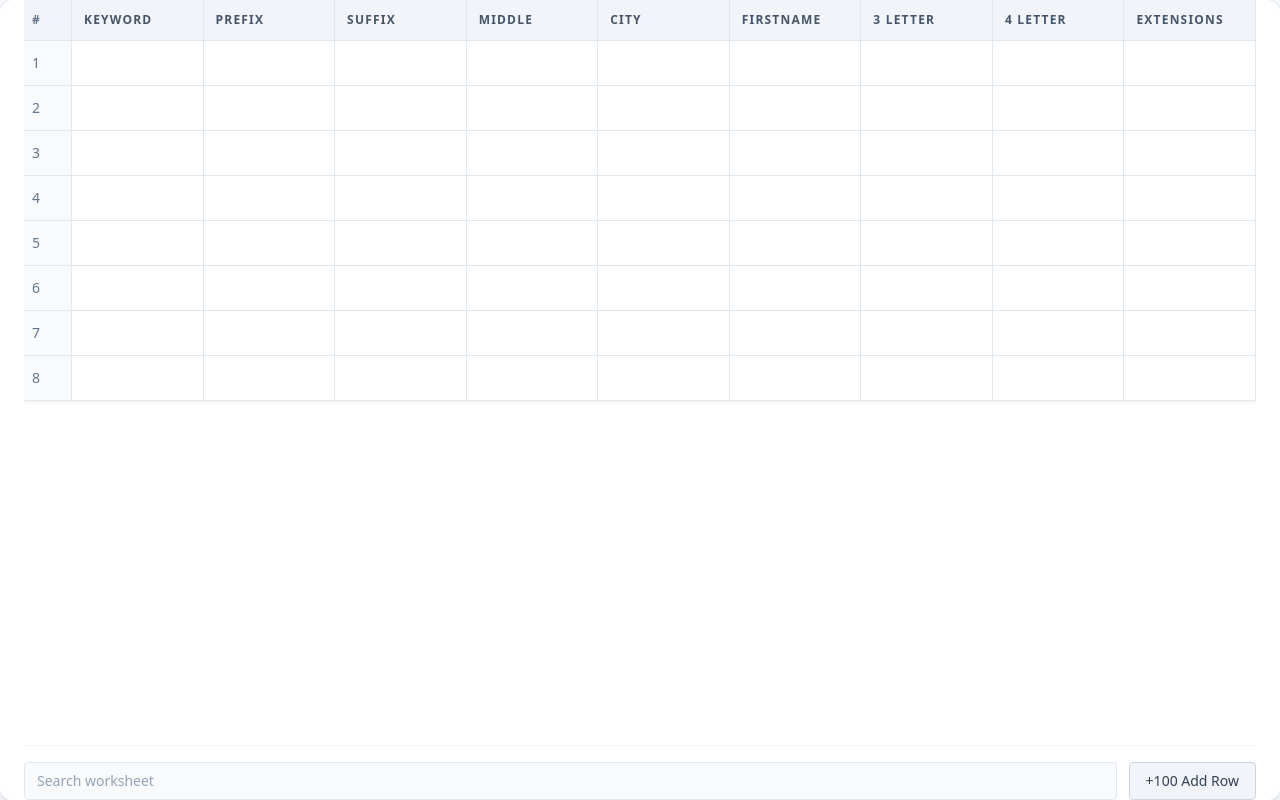
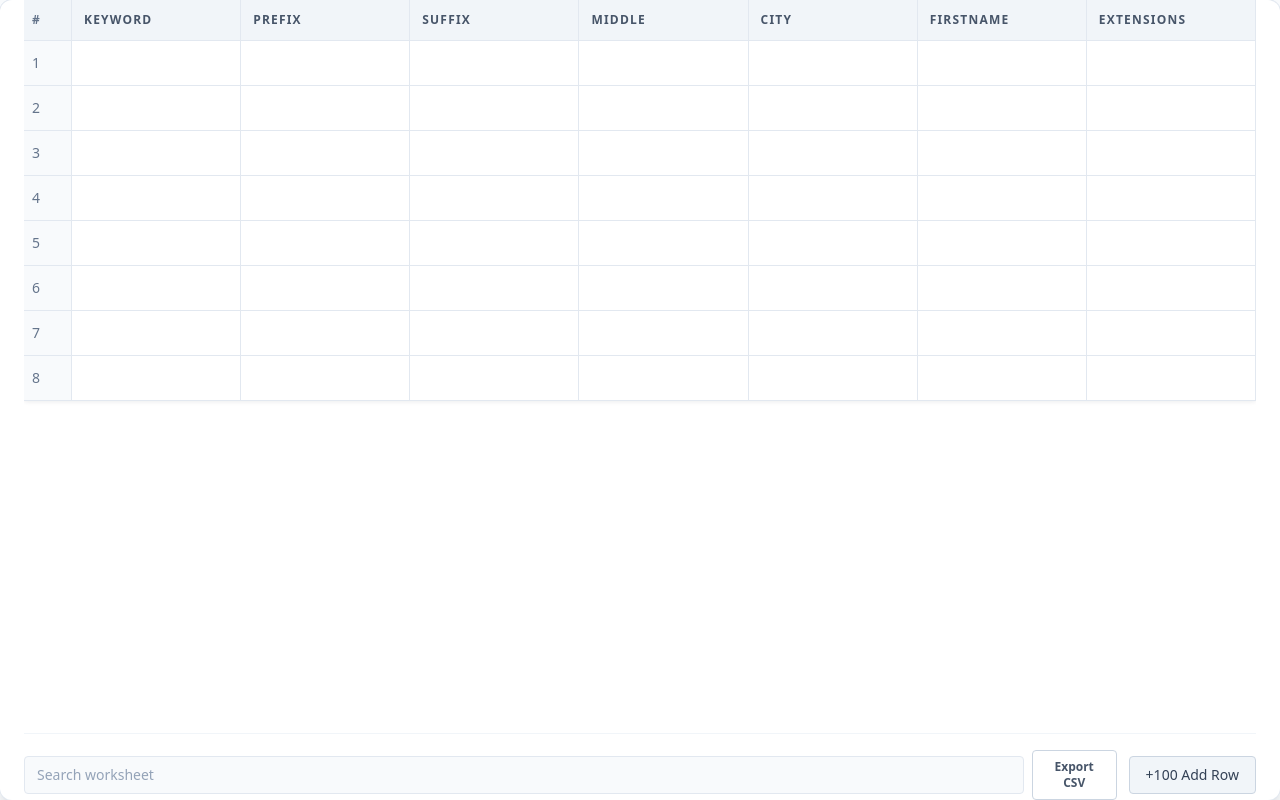
Before and after one commit to granthiparmeet-gif/excel_app, a React (Vite) app: page / in a window 1280 px wide. Built offline with nearby package versions, Linux system fonts and the light colour scheme.

Commit message:
csv button added

```diff
--- a/src/App.tsx
+++ b/src/App.tsx
@@ -16,8 +16,6 @@ const columnOrder = [
   'Middle',
   'City',
   'FirstName',
-  '3 letter',
-  '4 letter',
   'Extensions',
 ] as const
 
@@ -26,6 +24,13 @@ type RowData = Record<ColumnKey, string>
 type MatchEntry = { rowIdx: number; colIdx: number; column: ColumnKey }
 
 // Build an empty row so every addition uses the same shape and stays easy to extend later.
+const escapeCSVValue = (value: string) => {
+  if (value.includes('"') || value.includes(',') || value.includes('\n')) {
+    return `"${value.replace(/"/g, '""')}"`
+  }
+  return value
+}
+
 const createEmptyRow = (): RowData =>
   columnOrder.reduce((record, column) => {
     record[column] = ''
@@ -74,6 +79,25 @@ function App() {
     } catch (error) {
       console.warn('Failed to persist worksheet data', error)
     }
+  }, [rows])
+
+  const handleExportCSV = useCallback(() => {
+    const header = columnOrder.join(',')
+    const dataRows = rows.map((row) =>
+      columnOrder
+        .map((column) => escapeCSVValue(row[column]))
+        .join(','),
+    )
+    const csvContent = [header, ...dataRows].join('\n')
+    const blob = new Blob([csvContent], { type: 'text/csv;charset=utf-8;' })
+    const url = URL.createObjectURL(blob)
+    const link = document.createElement('a')
+    link.href = url
+    link.download = 'worksheet.csv'
+    document.body.appendChild(link)
+    link.click()
+    link.remove()
+    URL.revokeObjectURL(url)
   }, [rows])
 
   // Maintain a quick lookup of normalized cell values so duplicate highlights stay fast.
@@ -383,6 +407,13 @@ function App() {
               placeholder="Search worksheet"
               className="w-full rounded border border-slate-200 bg-slate-50 px-3 py-2 text-sm text-slate-800 placeholder:text-slate-400 focus:border-sky-500 focus:outline-none"
             />
+            <button
+              type="button"
+              onClick={handleExportCSV}
+              className="rounded border border-slate-300 bg-white px-3 py-2 text-xs font-semibold text-slate-600 transition hover:border-slate-400 hover:bg-slate-50"
+            >
+              Export CSV
+            </button>
           </div>
           <button
             type="button"
```
